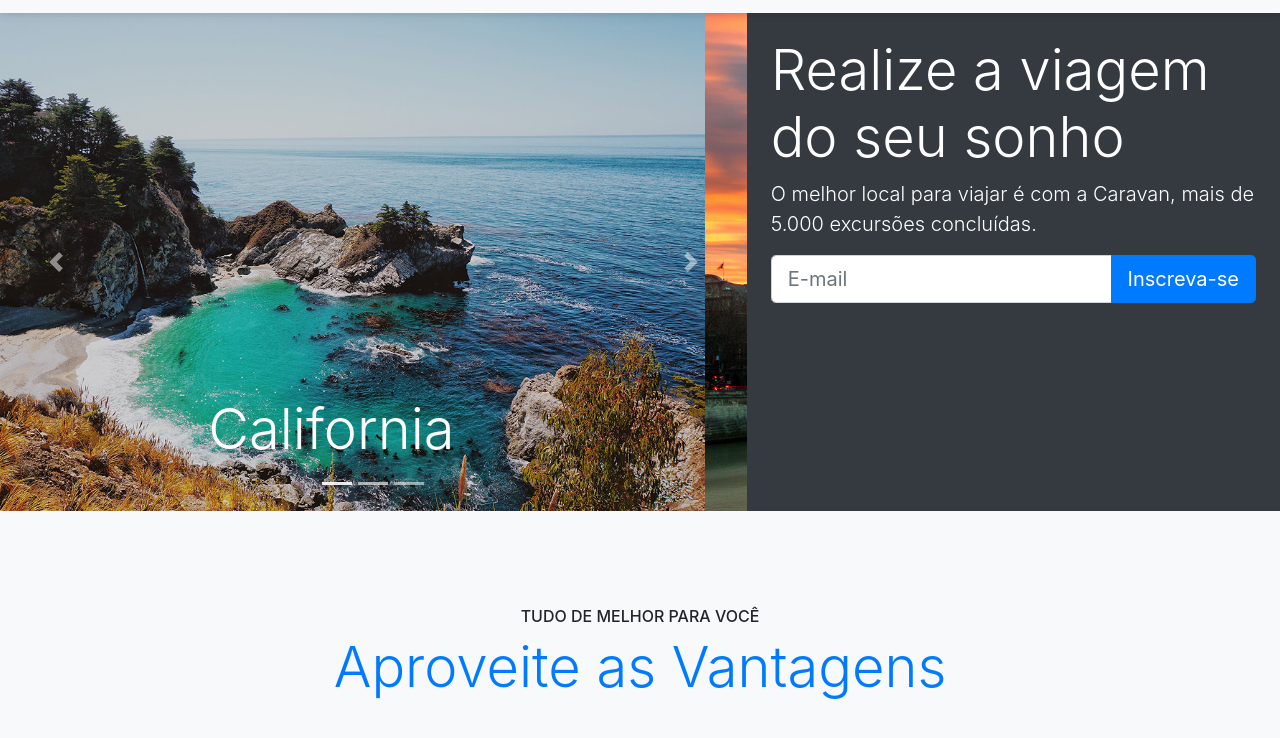
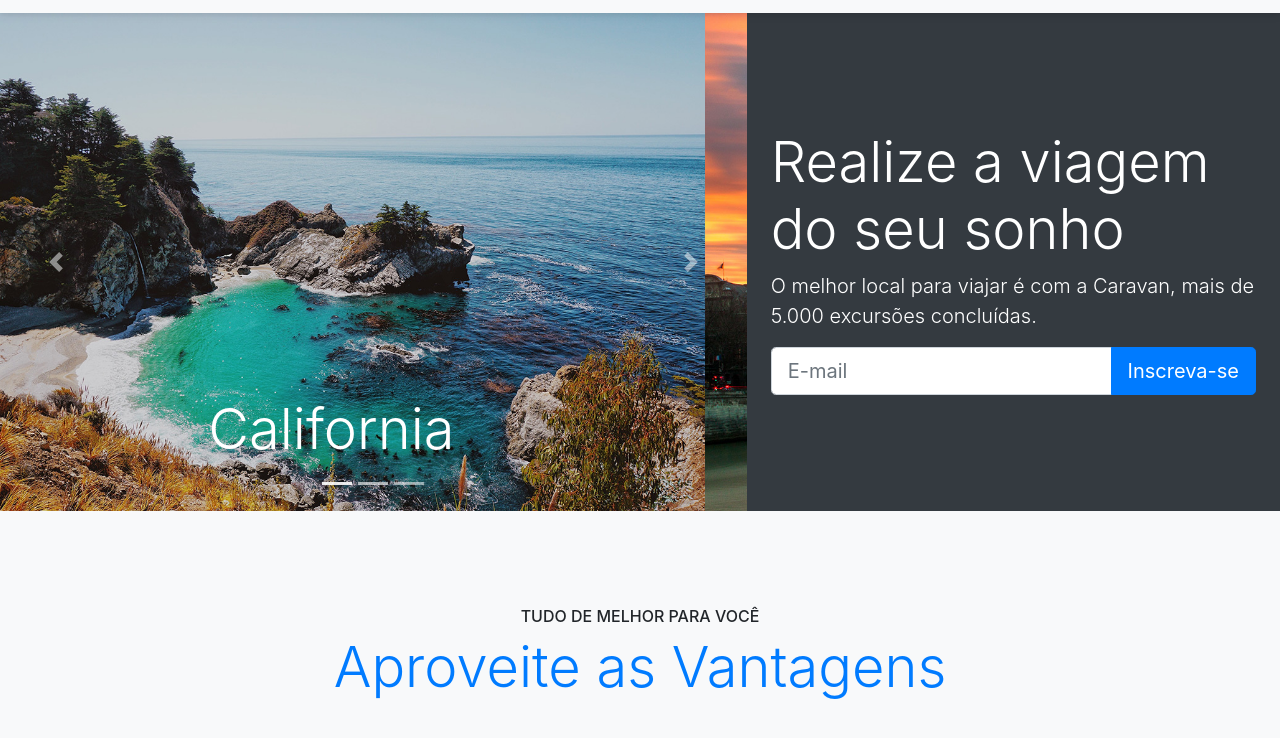
Before and after one commit to Keemluvr/caravan, a plain HTML site: page index.html in a window 1280 px wide. Shown: the part 62-800 px from the top of the page. Drawn offline with nearby package versions, Linux system fonts and the light colour scheme.

```diff
--- a/index.html
+++ b/index.html
@@ -99,7 +99,7 @@
                 </div>
                 <!-- End carousel -->
             </div>
-            <div class="col-lg-5 p-4">
+            <div class="col-lg-5 p-4 align-self-center">
                 <h1 class="display-4">Realize a viagem do seu sonho</h1>
                 <p class="lead">O melhor local para viajar é com a Caravan, mais de 5.000 excursões concluídas.</p>
                 <form action="">
```
